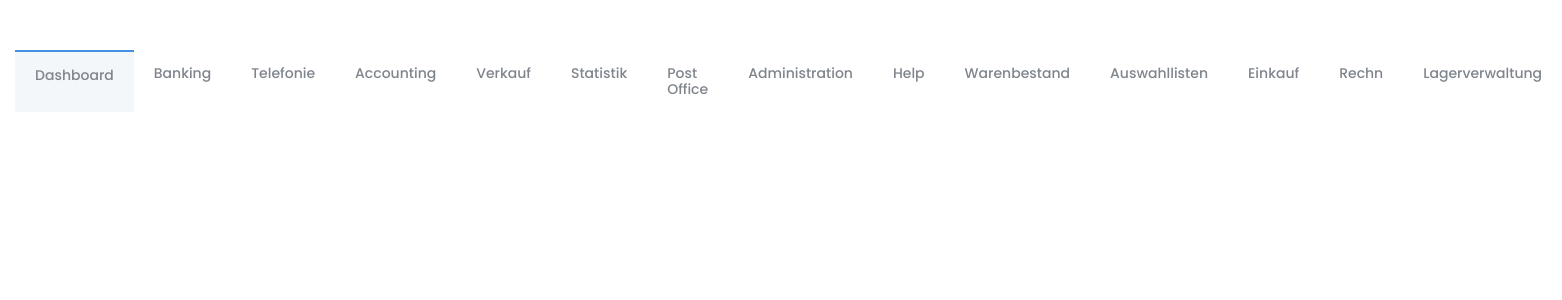
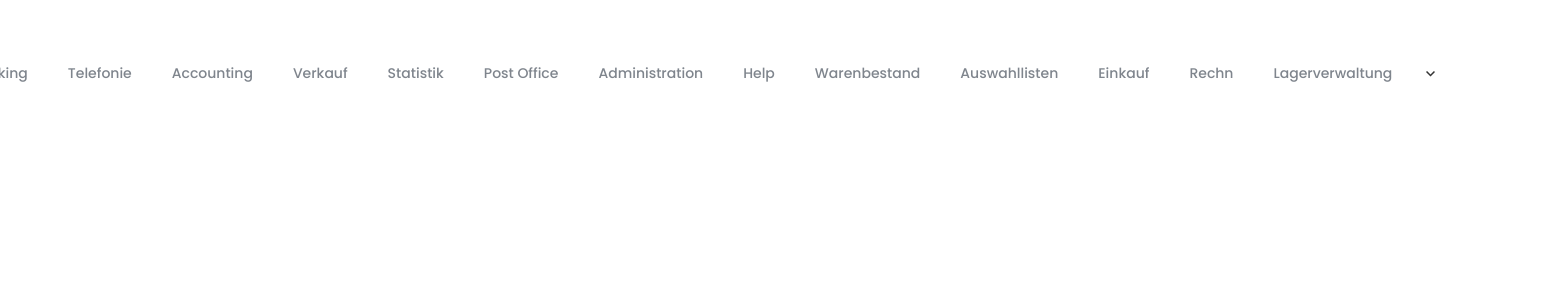
Before and after one commit to denysnazarenko/-Tabs-omponent, a React (Create React App) app: page / in a window 1280 px wide. Shown: the top 300 px of the page, 1562 px wide, since content can reach past the window. Built offline with nearby package versions, Linux system fonts and the light colour scheme.

Commit message:
added overflowMenu, added pinning and unpinning of tabs

```diff
--- a/src/components/overflowMenu/OverflowMenu.js
+++ b/src/components/overflowMenu/OverflowMenu.js
@@ -1,7 +1,36 @@
+import { useDispatch } from "react-redux";
+import { useState } from "react";
+import TabItem from "../tabItem/TabItem";
 
+import './overflowMenu.scss';
 
-const OverflowMenu = () => {
+import arrowClose from '../../assets/dropmenu/arrow-close.svg';
+import arrowOpen from '../../assets/dropmenu/arrow-open.svg';
 
+const OverflowMenu = ({tabs}) => {
+  const [isMenuOpen, setIsMenuOpen] = useState(false);
+
+  const toggleMenu = () => {
+    setIsMenuOpen((prev) => !prev);
+  };
+
+  return (
+    <div className="overflow-menu">
+      <button className={`menu-button ${isMenuOpen ? 'menu-button-open' : 'menu-button-close'}`} onClick={toggleMenu}>
+        <img
+          src={isMenuOpen ? arrowClose : arrowOpen}
+          alt={isMenuOpen ? "Close menu" : "Open menu"}
+        />
+      </button>
+      {isMenuOpen && (
+        <ul className="menu-list">
+          {tabs.map((tab) => (
+            <li key={tab.id}>{tab.title}</li>
+          ))}
+        </ul>
+      )}
+    </div>
+  );
 }
 
 export default OverflowMenu;
--- /dev/null
+++ b/src/components/overflowMenu/overflowMenu.scss
@@ -0,0 +1,41 @@
+.overflow-menu {
+  position: relative;
+}
+.menu-button {
+  height: 100%;
+  width: 36px;
+  display: flex;
+  align-items: center;
+  justify-content: center;
+  cursor: pointer;
+  &-open {
+    background: #4690e2;
+  }
+  &-close {
+    background: transparent;
+  }
+}
+
+.menu-list {
+  position: absolute;
+  top: 100%;
+  right: 0;
+  background: #fff;
+  border: 1px solid #ccc;
+  list-style: none;
+  padding: 15px;
+  margin: 0;
+  z-index: 1000;
+
+  li {
+    padding: 15px 0px;
+    cursor: pointer;
+    transition: all 0.3s ease 0s;
+    &:hover {
+      color: #343434;
+    }
+    &:not(:last-child) {
+      border-bottom: 1px solid rgba(174, 182, 206, 0.2);
+    }
+  }
+}
--- a/src/components/tabContainer/TabsSlice.js
+++ b/src/components/tabContainer/TabsSlice.js
@@ -27,7 +27,12 @@ const initialState = loadStateFromLocalStorage() || {
     { id: 13, title: "Rechn", isPinned: false, isActive: false, url: "/rechn" },
     { id: 14, title: "Lagerverwaltung", isPinned: false, isActive: false, url: "/lagerverwaltung" }
   ],
-  overflowTabs: [],
+  overflowTabs: [
+    { id: 15, title: "Auswahllisten", isPinned: false, isActive: false, url: "/auswahllisten" },
+    { id: 16, title: "Einkauf", isPinned: false, isActive: false, url: "/einkauf" },
+    { id: 17, title: "Rechn", isPinned: false, isActive: false, url: "/rechn" },
+    { id: 18, title: "Lagerverwaltung", isPinned: false, isActive: false, url: "/lagerverwaltung" }
+  ],
   activeTabId: 1,
 }
 
@@ -53,6 +58,15 @@ const tabsSlice = createSlice({
         })),
       ];
     },
+    togglePinnedStatus(state, action) {
+      const tab = state.tabs.find((tab) => tab.id === action.payload);
+      if (tab) {
+        tab.isPinned = !tab.isPinned;
+      }
+    },
+    // updateOverflowTabs: (state, action) => {
+    //   state.overflowTabs = action.payload;
+    // },
   }
 })
 
@@ -60,5 +74,6 @@ const { actions, reducer } = tabsSlice;
 export default reducer;
 export const {
   setActiveTab,
-  reorderTabs
+  reorderTabs,
+  togglePinnedStatus
 } = actions;
--- a/src/components/tabContainer/tabContainer.scss
+++ b/src/components/tabContainer/tabContainer.scss
@@ -1,6 +1,6 @@
 .tab-container {
   display: flex;
-  // max-width: 1800px;
+  justify-content: center;
   margin: 0 auto;
   padding: 50px 15px;
 }
--- a/src/components/tabItem/TabItem.js
+++ b/src/components/tabItem/TabItem.js
@@ -1,7 +1,7 @@
-import { useState, useEffect } from 'react';
+import { useState } from 'react';
 import { useDispatch } from 'react-redux';
 import { Reorder } from 'framer-motion';
-import { setActiveTab } from '../tabContainer/TabsSlice';
+import { setActiveTab, togglePinnedStatus } from '../tabContainer/TabsSlice';
 
 import './tabItem.scss';
 
@@ -10,9 +10,33 @@ const TabItem = ({ tab }) => {
   const [isDraggable, setIsDraggable] = useState(window.innerWidth >= 767);
   const dispatch = useDispatch();
 
-  const setActive = () => {
-    dispatch(setActiveTab(tab.id))
-  }
+  // const setActive = () => {
+  //   dispatch(setActiveTab(tab.id))
+  // }
+
+  // const handleDoubleClick = (e) => {
+  //   e.stopPropagation();
+  //   dispatch(togglePinnedStatus(tab.id));
+  // };
+
+  const handleClick = () => {
+    if (timer) {
+      clearTimeout(timer);
+      setTimer(null);
+    } else {
+      const newTimer = setTimeout(() => {
+        dispatch(setActiveTab(tab.id));
+        setTimer(null);
+      }, 200);
+      setTimer(newTimer);
+    }
+  };
+
+  const handleDoubleClick = () => {
+    clearTimeout(timer);
+    setTimer(null);
+    dispatch(togglePinnedStatus(tab.id));
+  };
 
   const handlePointerDown = () => {
     if (window.innerWidth < 767) {
@@ -34,7 +58,9 @@ const TabItem = ({ tab }) => {
     <Reorder.Item
       value={tab}
       className={`tab-item ${tab.isPinned ? "pinned" : ""} ${tab.isActive ? "active" : ""}`}
-      onClick={setActive}
+      // onClick={setActive}
+      onClick={handleClick}
+      onDoubleClick={handleDoubleClick}
       onPointerDown={handlePointerDown}
       onPointerUp={handlePointerUp}
       drag={isDraggable}
--- a/src/components/tabItem/tabItem.scss
+++ b/src/components/tabItem/tabItem.scss
@@ -1,6 +1,7 @@
 .tab-item {
   padding: 15px 20px;
   cursor: pointer;
+  white-space: nowrap;
   @media (hover: hover) {
     &:hover {
       background: #f4f7f9;
@@ -9,6 +10,7 @@
   &.active {
     background: #f4f7f9;
     border-top: 2px solid #4690E2;
+    color: #343434;
   }
   &.pressing {
     cursor: wait;
--- a/src/components/unpinnedTabs/unpinnedTabs.scss
+++ b/src/components/unpinnedTabs/unpinnedTabs.scss
@@ -1,3 +1,4 @@
 .unpinned-tabs {
   display: flex;
+  // overflow: auto;
 }
```
Also changed, not shown: src/assets/dropmenu/arrow-close.svg (added), src/assets/dropmenu/arrow-open.svg (added).
